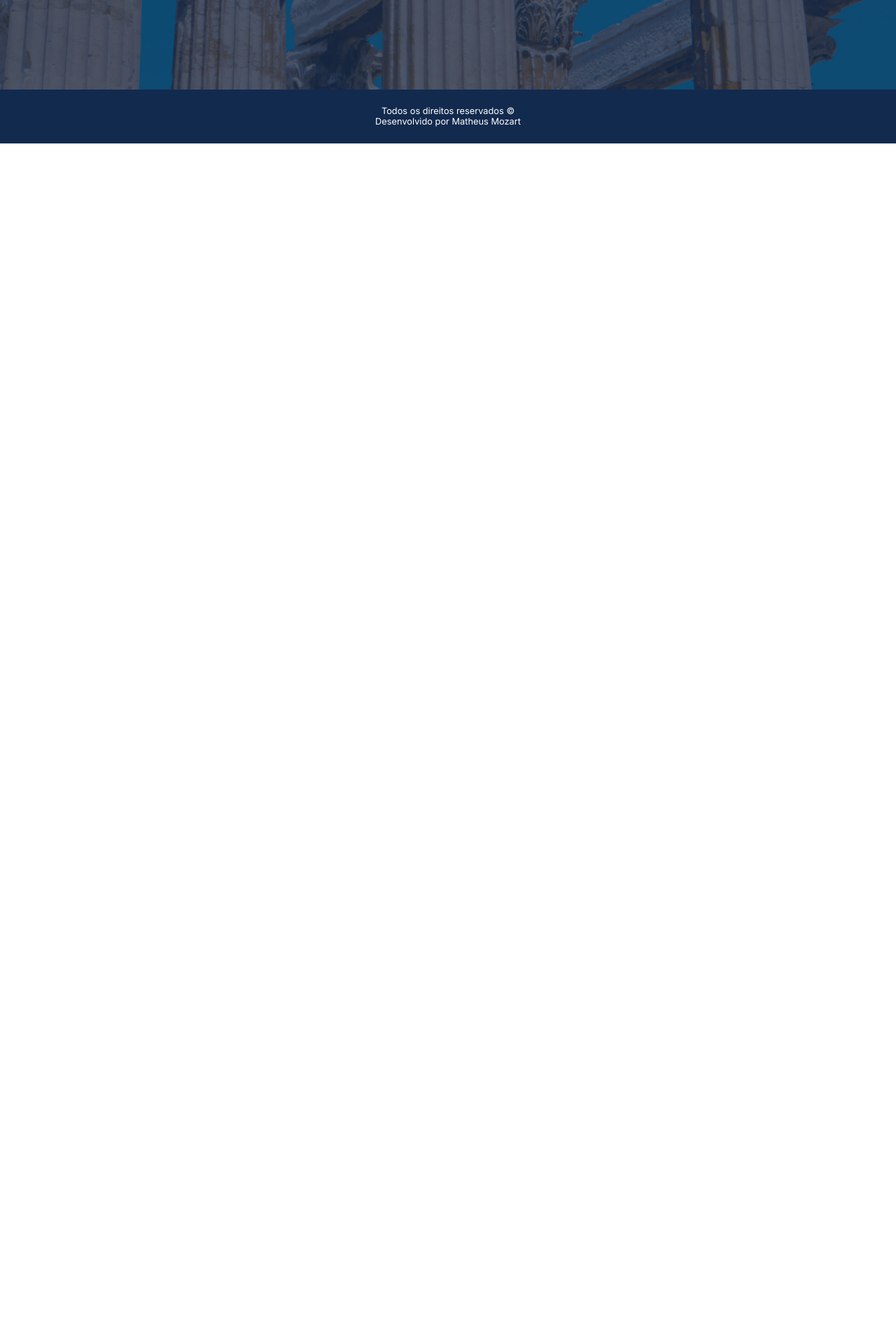
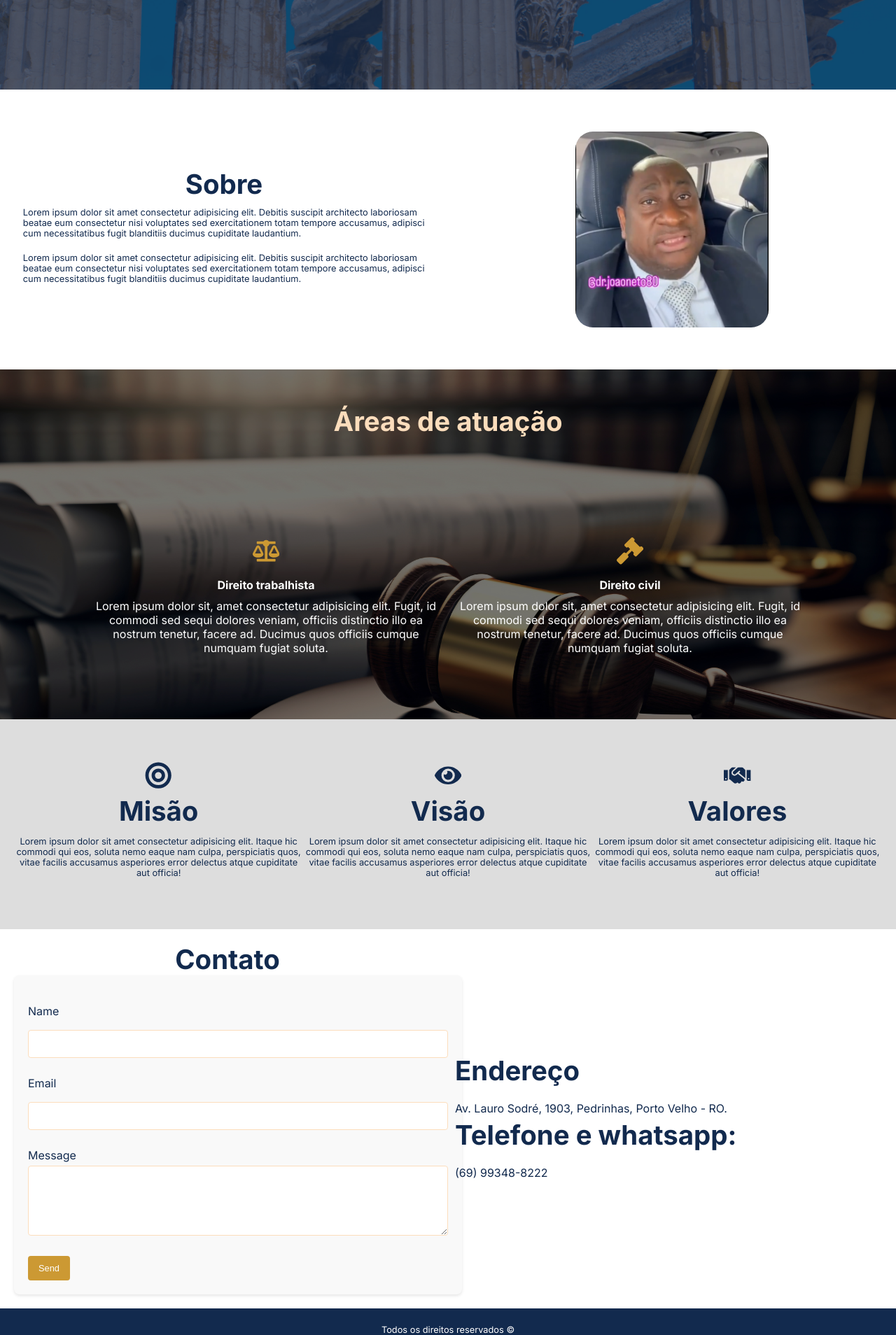
Before and after one commit to Mtmozart/carlos-site-advogado, a Next.js app: page / in a window 1280 px wide. Shown: the part 620-2528 px from the top of the page at 70% size. Before the commit the page ends 825 px from the top, so only its background shows below. Built offline with nearby package versions, Linux system fonts and the light colour scheme.

Commit message:
finalizado para pc

```diff
--- a/src/app/page.tsx
+++ b/src/app/page.tsx
@@ -1,10 +1,18 @@
 import { Cover } from '@/components/cover/cover';
 import styles from './styles.module.scss';
+import { About } from '@/components/about/about';
+import { Area } from '@/components/area/area';
+import { CompanyIdentity } from '@/components/companyIdentity/companyIdentity';
+import { Contact } from '@/components/contact/contact';
 export default function Home() {
   return (
     <>
       <main className={styles.main_container}>
         <Cover />
+        <About />
+        <Area />
+        <CompanyIdentity />
+        <Contact />
       </main>
     </>
   );
--- /dev/null
+++ b/src/components/about/about.module.scss
@@ -0,0 +1,51 @@
+@import '../../styles/variables.scss';
+
+.about__container {
+  padding: 0;
+  margin: 0;
+  display: flex;
+  flex-wrap: wrap;
+  align-items: center;
+  justify-content: space-around;
+  width: 100%;
+  height: 400px;
+}
+
+.about__text {
+  padding: 0;
+  margin: 0;
+  display: flex;
+  align-items: center;
+  justify-content: center;
+  width: 48%;
+  height: 100%;
+  flex-direction: column;
+
+  h2 {
+    padding: 0;
+    margin: 0;
+    font-size: $font-size-medium;
+  }
+
+  p {
+    padding: 0;
+    margin: 10px 20px;
+    font-size: $font-size-xsmall;
+  }
+}
+
+.about__image {
+  padding: 0;
+  margin: 0;
+  display: flex;
+  align-items: center;
+  justify-content: center;
+  width: 48%;
+  height: 100%;
+}
+
+.about__image img {
+  width: 45%;
+  height: 70%;
+  border-radius: 25px;
+}
--- /dev/null
+++ b/src/components/about/about.tsx
@@ -0,0 +1,25 @@
+import styles from './about.module.scss';
+export const About = () => {
+  return (
+    <section className={styles.about__container}>
+      <article className={styles.about__text}>
+        <h2>Sobre</h2>
+        <p>
+          Lorem ipsum dolor sit amet consectetur adipisicing elit. Debitis
+          suscipit architecto laboriosam beatae eum consectetur nisi voluptates
+          sed exercitationem totam tempore accusamus, adipisci cum
+          necessitatibus fugit blanditiis ducimus cupiditate laudantium.
+        </p>
+        <p>
+          Lorem ipsum dolor sit amet consectetur adipisicing elit. Debitis
+          suscipit architecto laboriosam beatae eum consectetur nisi voluptates
+          sed exercitationem totam tempore accusamus, adipisci cum
+          necessitatibus fugit blanditiis ducimus cupiditate laudantium.
+        </p>
+      </article>
+      <article className={styles.about__image}>
+        <img src="/assets/saul-goodman.png" alt="Carlos"></img>
+      </article>
+    </section>
+  );
+};
--- /dev/null
+++ b/src/components/area/area.module.scss
@@ -0,0 +1,64 @@
+@import '../../styles/variables.scss';
+.area__container {
+  margin: 0;
+  padding: 0;
+  width: 100%;
+  height: 500px;
+  display: flex;
+  flex-wrap: wrap;
+  flex-direction: column;
+  align-items: center;
+  justify-content: space-around;
+  box-sizing: border-box;
+  background-image: url('/assets/area-background.png');
+  background-size: cover;
+  background-position: center;
+  background-repeat: no-repeat;
+
+  p {
+    font-size: $font-size-small;
+    color: $white;
+  }
+}
+
+.title__area_of_expansive {
+  width: 100%;
+  display: flex;
+  align-items: center;
+  justify-content: center;
+
+  h3 {
+    margin: 0;
+    padding: 0;
+    font-size: $font-size-medium;
+    color: $secondary-color;
+  }
+}
+
+.area_of_expansive {
+  margin: 0;
+  padding: 0;
+  width: 100%;
+  height: 50%;
+  display: flex;
+  align-items: center;
+  justify-content: center;
+  gap: 20px;
+
+  article {
+    text-align: center;
+    max-width:500px;
+  }
+
+  h5 {
+    margin: 10px;
+    padding: 0;
+    font-size: $font-size-small;
+    color: $white;
+  }
+
+  p {
+    margin: 0;
+    padding: 0;
+  }
+}
--- /dev/null
+++ b/src/components/area/area.tsx
@@ -0,0 +1,35 @@
+import styles from './area.module.scss';
+import { FaBalanceScale } from 'react-icons/fa';
+import { FaGavel } from 'react-icons/fa';
+
+export const Area = () => {
+  return (
+    <section className={styles.area__container}>
+      <div className={styles.title__area_of_expansive}>
+        <h3>Áreas de atuação</h3>
+      </div>
+      <div className={styles.area_of_expansive}>
+        <article>
+          <FaBalanceScale style={{ color: '#cc9933' }} />
+          <h5>Direito trabalhista</h5>
+          <p>
+            Lorem ipsum dolor sit, amet consectetur adipisicing elit. Fugit, id
+            commodi sed sequi dolores veniam, officiis distinctio illo ea
+            nostrum tenetur, facere ad. Ducimus quos officiis cumque numquam
+            fugiat soluta.
+          </p>
+        </article>
+        <article>
+          <FaGavel style={{ color: '#cc9933' }} />
+          <h5> Direito civil</h5>
+          <p>
+            Lorem ipsum dolor sit, amet consectetur adipisicing elit. Fugit, id
+            commodi sed sequi dolores veniam, officiis distinctio illo ea
+            nostrum tenetur, facere ad. Ducimus quos officiis cumque numquam
+            fugiat soluta.
+          </p>
+        </article>
+      </div>
+    </section>
+  );
+};
--- /dev/null
+++ b/src/components/companyIdentity/companyIdentity.module.scss
@@ -0,0 +1,32 @@
+@import '../../styles/variables.scss';
+
+.companyIdentity__container {
+  padding: 0;
+  margin: 0;
+  width: 100%;
+  height: 300px;
+  display: flex;
+  justify-content: space-around;
+  align-items: center;
+  background-color: $medium-gray;
+  padding: 0 20px;
+  box-sizing: border-box;
+}
+
+.companyIdentity__container__item{
+  padding: 0;
+  margin: 0;
+  text-align: center;
+  max-height: 300px;
+  max-width: 33%;
+
+  h4 {
+  padding: 0;
+  margin: 0;
+  font-size: $font-size-medium;
+  }
+
+  p{
+  font-size: $font-size-xsmall;
+  }
+}
--- /dev/null
+++ b/src/components/companyIdentity/companyIdentity.tsx
@@ -0,0 +1,39 @@
+import styles from './companyIdentity.module.scss';
+import { FaBullseye, FaEye, FaHandshake } from 'react-icons/fa';
+
+export const CompanyIdentity = () => {
+  return (
+    <section className={styles.companyIdentity__container}>
+      <div className={styles.companyIdentity__container__item}>
+        <FaBullseye />
+        <h4>Misão</h4>
+        <p>
+          Lorem ipsum dolor sit amet consectetur adipisicing elit. Itaque hic
+          commodi qui eos, soluta nemo eaque nam culpa, perspiciatis quos, vitae
+          facilis accusamus asperiores error delectus atque cupiditate aut
+          officia!
+        </p>
+      </div>
+      <div className={styles.companyIdentity__container__item}>
+        <FaEye />
+        <h4>Visão</h4>
+        <p>
+          Lorem ipsum dolor sit amet consectetur adipisicing elit. Itaque hic
+          commodi qui eos, soluta nemo eaque nam culpa, perspiciatis quos, vitae
+          facilis accusamus asperiores error delectus atque cupiditate aut
+          officia!
+        </p>
+      </div>
+      <div className={styles.companyIdentity__container__item}>
+        <FaHandshake />
+        <h4>Valores</h4>
+        <p>
+          Lorem ipsum dolor sit amet consectetur adipisicing elit. Itaque hic
+          commodi qui eos, soluta nemo eaque nam culpa, perspiciatis quos, vitae
+          facilis accusamus asperiores error delectus atque cupiditate aut
+          officia!
+        </p>
+      </div>
+    </section>
+  );
+};
--- /dev/null
+++ b/src/components/contact/contact.module.scss
@@ -0,0 +1,92 @@
+@import '../../styles/variables.scss';
+.contact__container {
+  margin: 0;
+  width: 100%;
+  min-height: 500px;
+  box-sizing: border-box;
+  display: flex;
+  justify-content: space-around;
+  align-items: center;
+  gap: 20px;
+  padding: 20px;
+}
+
+.contact__container h4,
+.contact__container h5 {
+  margin: 0;
+  padding: 0;
+  font-size: $font-size-medium;
+}
+
+.contact__container span {
+  font-size: $font-size-small;
+}
+
+.contact__container__contact {
+  display: flex;
+  align-items: center;
+  flex-direction: column;
+  padding: 0;
+  margin: 0;
+  width: 50%;
+}
+
+.contact__container__address {
+  padding: 0;
+  margin: 0;
+  width: 50%;
+}
+
+.contact__form {
+  display: flex;
+  flex-direction: column;
+  gap: 5px;
+  width: 100%;
+  max-width: 600px;
+  margin: 0 auto;
+  padding: 20px;
+  background-color: #f9f9f9;
+  border-radius: 8px;
+  box-shadow: 0 2px 4px rgba(0, 0, 0, 0.1);
+}
+
+
+.contact__form label {
+  font-size: $font-size-small;
+  color: $primary-color;
+  margin-bottom: 5px;
+}
+
+
+.contact__form input,
+.contact__form textarea {
+  width: 100%;
+  padding: 10px;
+  border: 1px solid $secondary-color;
+  border-radius: 4px;
+  font-size: $font-size-small;
+  box-sizing: border-box;
+}
+
+
+.contact__form textarea {
+  resize: vertical;
+  min-height: 100px;
+}
+
+
+.contact__form button {
+  padding: 10px 15px;
+  background-color: #cc9933;
+  color: #fff;
+  border: none;
+  border-radius: 4px;
+  cursor: pointer;
+  font-size: $font-size-xsmall;
+  transition: background-color 0.3s;
+}
+
+
+.contact__form button:hover {
+  background-color: $tertiary-color;
+}
--- /dev/null
+++ b/src/components/contact/contact.tsx
@@ -0,0 +1,34 @@
+import styles from './contact.module.scss';
+
+export const Contact = () => {
+  return (
+    <section className={styles.contact__container}>
+      <div className={styles.contact__container__contact}>
+        <h4>Contato</h4>
+        <form className={styles.contact__form}>
+          <div>
+            <label htmlFor="name">Name</label>
+            <input type="text" id="name" name="name" required></input>
+          </div>
+          <div>
+            <label htmlFor="email">Email</label>
+            <input type="email" id="email" name="email" required></input>
+          </div>
+          <div>
+            <label htmlFor="message">Message</label>
+            <textarea id="message" name="message" required></textarea>
+          </div>
+          <div>
+            <button type="submit">Send</button>
+          </div>
+        </form>
+      </div>
+      <div className={styles.contact__container__address}>
+        <h4>Endereço</h4>
+        <span>Av. Lauro Sodré, 1903, Pedrinhas, Porto Velho - RO.</span>
+        <h5>Telefone e whatsapp:</h5>
+        <span> (69) 99348-8222</span>
+      </div>
+    </section>
+  );
+};
```
Also changed, not shown: public/assets/area-background.png (added), public/assets/saul-goodman.png (added).
